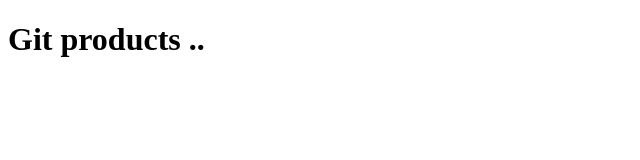
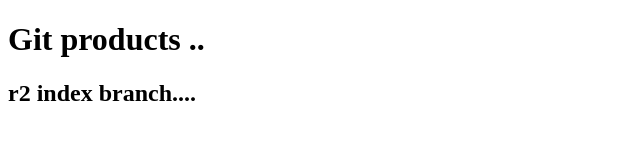
Before and after one commit to MonCode/GitDemo, a plain HTML site: page WebContent/index.html in a window 1280 px wide. Shown: the whole page, without its empty margins (0-640 px from the left). Drawn offline with Linux system fonts and the light colour scheme.

Commit message:
added r2_index

```diff
--- a/WebContent/index.html
+++ b/WebContent/index.html
@@ -6,5 +6,8 @@
 </head>
 <body>
 <h1>Git products ..</h1>
+
+
+<h2>r2 index branch....</h2>
 </body>
 </html>
```
